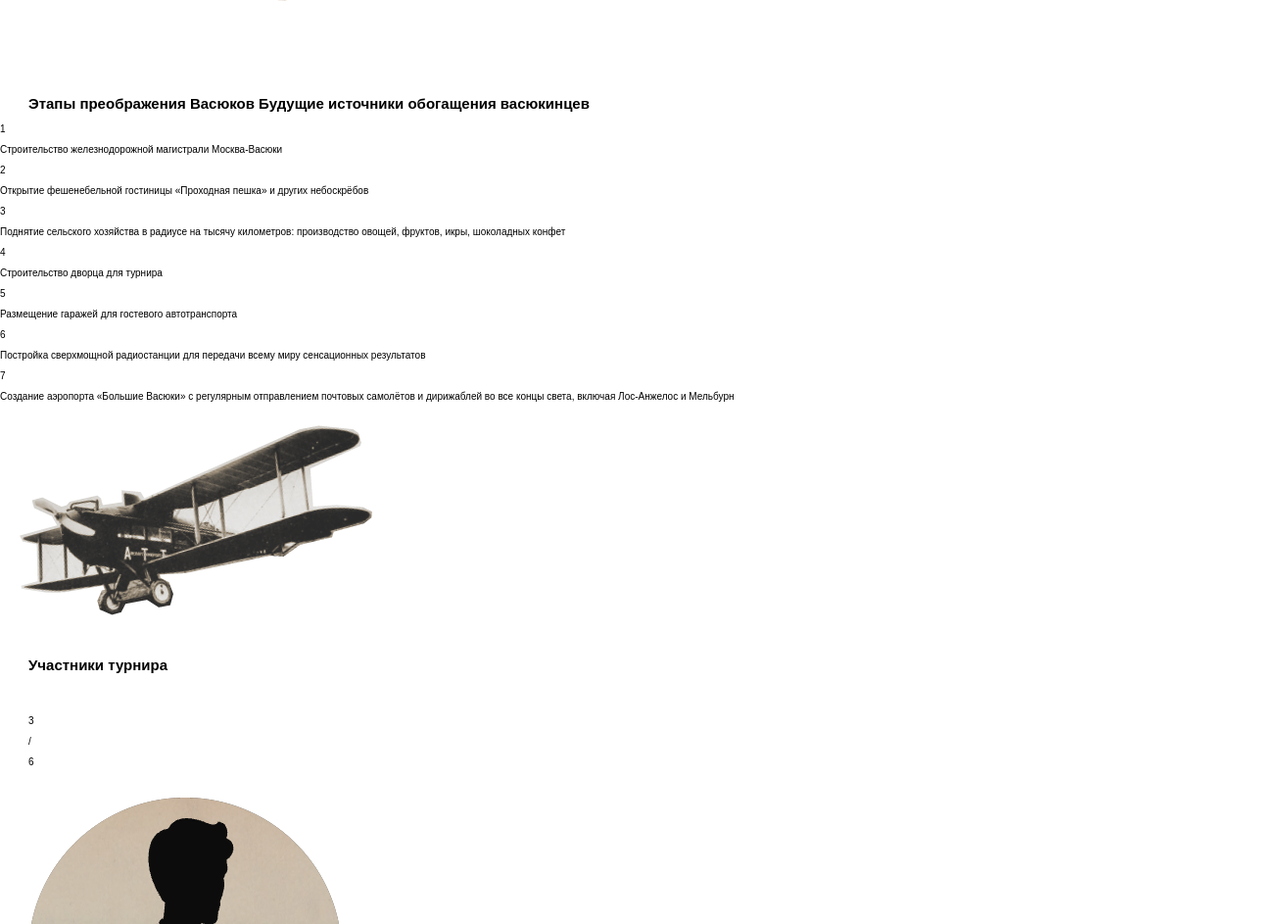
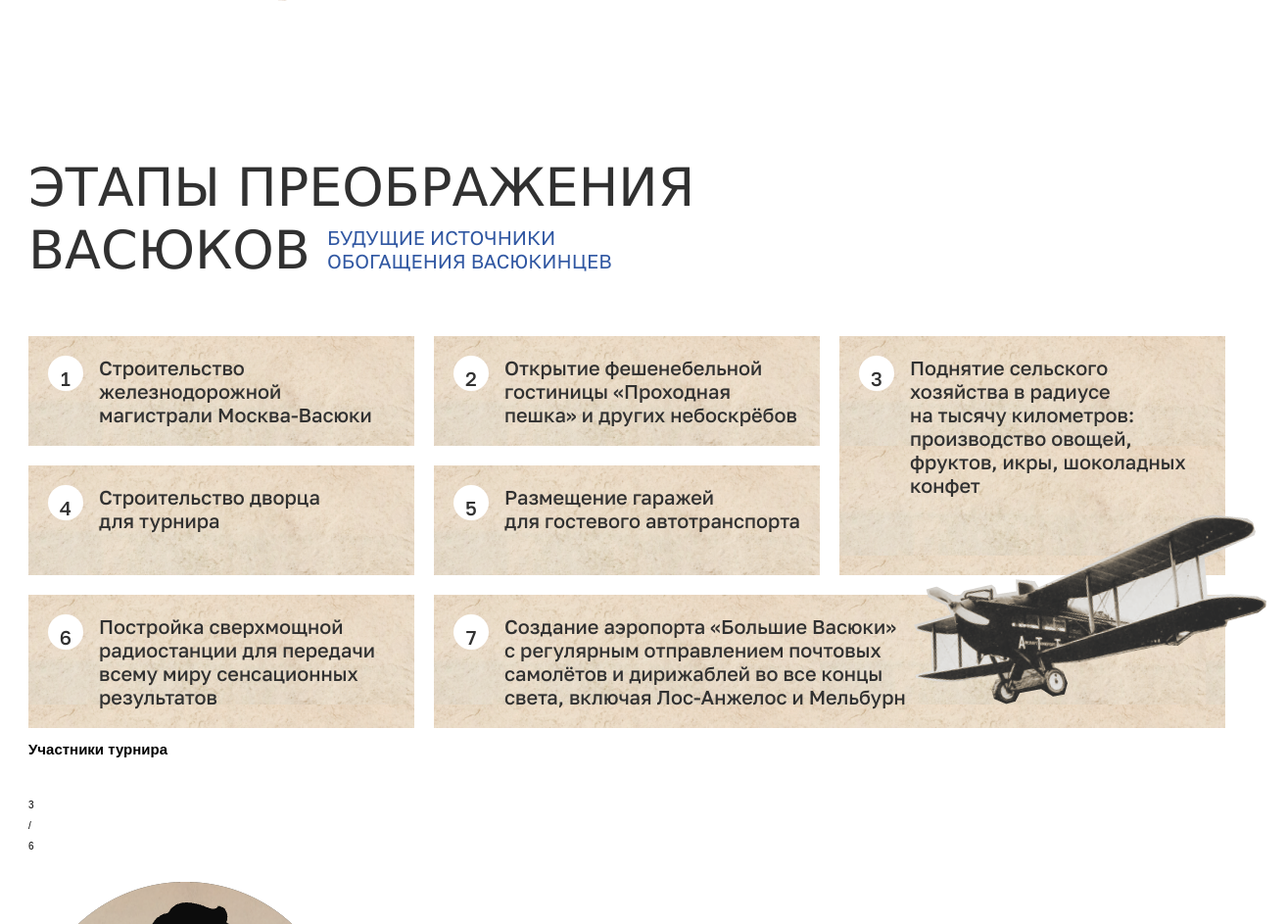
Before and after one commit to job356/test__Yandex, a website: page index.html in a window 1280 px wide. Shown: the part 1721-2664 px from the top of the page at 98% size, 1314 px wide, since content can reach past the window. Drawn offline with Linux system fonts and the light colour scheme.

Commit message:
feat: add styles and layout to step block

```diff
--- a/index.html
+++ b/index.html
@@ -82,40 +82,82 @@
         </div>
     </section>
     <section class="step-block">
-        <div class="wrapper">
-            <h2 class="step-block__title">Этапы преображения Васюков <span>Будущие источники обогащения васюкинцев</span></h2>
-        </div>
+        <div class="wrapper step-wrapper">
+            <h2 class="step-block__title">Этапы преображения<br>Васюков <span class="step-block__title_small">Будущие источники обогащения васюкинцев</span></h2>
             <div class="steps-board">
                 <div class="step">
-                <span class="step-point">1</span>
+                    <div class="step-content">
+                        <div>
+                            <span class="step-point">
+                                <p class="step-point__text">1</p>
+                            </span>
+                        </div>
                         <p class="step-description">Строительство железнодорожной магистрали Москва-Васюки</p>
                     </div>
+                </div>
                 <div class="step">
-                <span class="step-point">2</span>
+                    <div class="step-content">
+                        <div>
+                            <span class="step-point">
+                                <p class="step-point__text">2</p>
+                            </span>
+                        </div>
                         <p class="step-description">Открытие фешенебельной гостиницы «Проходная пешка» и других небоскрёбов</p>
                     </div>
-            <div class="step">
-                <span class="step-point">3</span>
+                </div>
+                <div class="step step_vertical">
+                    <div class="step-content">
+                        <div>
+                            <span class="step-point">
+                                <p class="step-point__text">3</p>
+                            </span>
+                        </div>
                         <p class="step-description">Поднятие сельского хозяйства в радиусе на тысячу километров: производство овощей, фруктов, икры, шоколадных конфет</p>
                     </div>
+                </div>
                 <div class="step">
-                <span class="step-point">4</span>
+                    <div class="step-content">
+                        <div>
+                            <span class="step-point">
+                                <p class="step-point__text">4</p>
+                            </span>
+                        </div>
                         <p class="step-description">Строительство дворца для турнира</p>
                     </div>
+                </div>
                 <div class="step">
-                <span class="step-point">5</span>
+                    <div class="step-content">
+                        <div>
+                            <span class="step-point">
+                                <p class="step-point__text">5</p>
+                            </span>
+                        </div>
                         <p class="step-description">Размещение гаражей для гостевого автотранспорта</p>
                     </div>
+                </div>
                 <div class="step">
-                <span class="step-point">6</span>
+                    <div class="step-content">
+                        <div>
+                            <span class="step-point">
+                                <p class="step-point__text">6</p>
+                            </span>
+                        </div>
                         <p class="step-description">Постройка сверхмощной радиостанции для передачи всему миру сенсационных результатов</p>
                     </div>
-            <div class="step">
-                <span class="step-point">7</span>
+                </div>
+                <div class="step step_horizontal">
+                    <div class="step-content">
+                        <div>
+                            <span class="step-point">
+                                <p class="step-point__text">7</p>
+                            </span>
+                        </div>
                         <p class="step-description">Создание аэропорта «Большие Васюки» с регулярным отправлением почтовых самолётов и дирижаблей во все концы света, включая Лос-Анжелос и Мельбурн</p>
                     </div>
                 </div>
+            </div>
             <img class="step-block__img" src="Assets/img/plane.png" alt="plane">
+        </div>
     </section>
     <section class="participants">
         <div class="wrapper">
--- /dev/null
+++ b/sass/components/step-blok.scss
@@ -0,0 +1,82 @@
+.step-wrapper {
+    position: relative;
+}
+
+.step-block__title {
+    @extend %font-added;
+    @include font($size: 5.4rem);
+    text-transform: uppercase;
+    margin: 75px 0 54px;
+    color: $text-color-dark
+}
+
+.step-block__title_small {
+    display: inline-block;
+    width: 300px;
+    @extend %font-primary;
+    @include font($size: 2rem);
+    color: $text-color-link;
+}
+
+.steps-board {
+    display: grid;
+    grid-template-rows: 112px 112px 136px;
+    grid-template-columns: 394px 394px 394px;
+    gap: 20px
+}
+
+.step {
+    padding: 20px;
+    background-image: url(../Assets/img/step-bg.png);
+    &_vertical {
+        grid-row-start: 1;
+        grid-column-start: 3;
+
+        grid-row-end: 3;
+        grid-column-end: 4;
+    }
+    &_horizontal {
+        grid-row-start: 3;
+        grid-column-start: 2;
+
+        grid-row-end: 4;
+        grid-column-end: 4;
+
+        padding-right: 285px;
+    }
+}
+
+.step-content {
+    display: flex;
+    gap: 16px;
+}
+
+.step-point{
+    display: flex;
+    justify-content: center;
+    width: 36px;
+    height: 36px;
+    border-radius: 50%;
+    padding: 11px 0 6px;
+    background: #FFFFFF;
+}
+
+.step-point__text {
+    @extend %font-primary;
+    @include font($size: 2rem, $weight: 500);
+    color: $text-color-dark;
+    margin: 0px;
+}
+
+.step-description {
+    @extend %font-primary;
+    @include font($size: 2rem, $weight: 500);
+    color: $text-color-dark;
+    margin: 0px;
+}
+
+.step-block__img {
+    position: absolute;
+    top: 351px;
+    left: 884px;
+}
--- a/sass/style.scss
+++ b/sass/style.scss
@@ -18,3 +18,4 @@
 @import "components/logo";
 @import "components/running-line";
 @import "components/chess-info";
+@import "components/step-blok.scss";
```
Also changed, not shown: Assets/img/step-bg.png (added), sass/style.css, 1 other file. Lines whose indentation alone changed are shown as unchanged.
